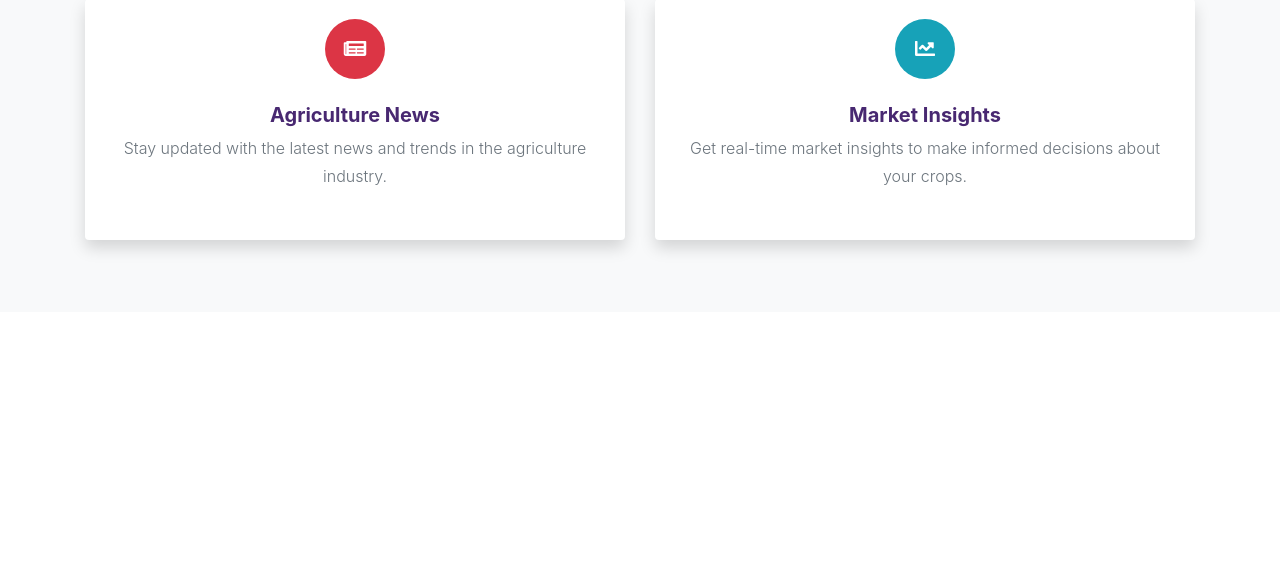
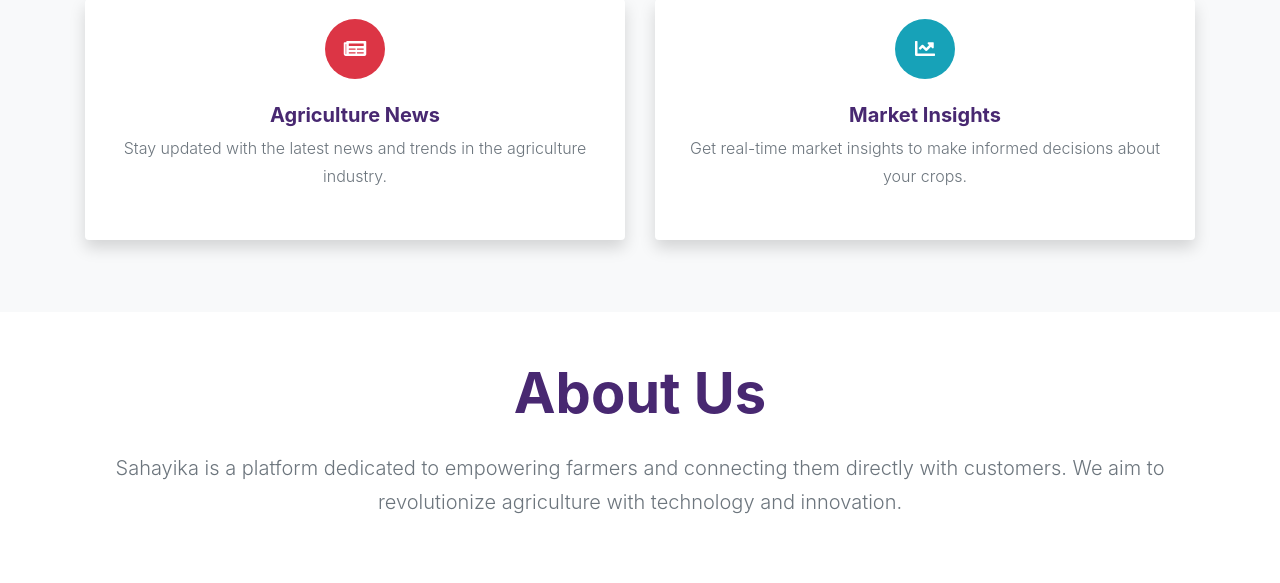
Before and after one commit to WaveOPS/Sahayika, a PHP site: page /projects/ in a window 1280 px wide. Shown: the part 1425-2008 px from the top of the page. Before the commit the page ends 1681 px from the top, so only its background shows below. Run offline with PHP 8.4, Linux system fonts and the light colour scheme; some libraries are stand-ins or nearby versions.

Commit message:
about us

```diff
--- a/index.php
+++ b/index.php
@@ -438,6 +438,13 @@
     </div>
 </div>
 
+<div class="section bg-white py-5" id="about">
+    <div class="container text-center">
+        <h2 class="display-4 font-weight-bold" style="color: rgb(72, 40, 113);">About Us</h2>
+        <p class="lead text-muted">Sahayika is a platform dedicated to empowering farmers and connecting them directly with customers. We aim to revolutionize agriculture with technology and innovation.</p>
+    </div>
+</div>
+
 <script>
 
 const apiKey = "sk-xxxxxxxxxxxxxxxxxxx";   // Enter your apikey here
```
